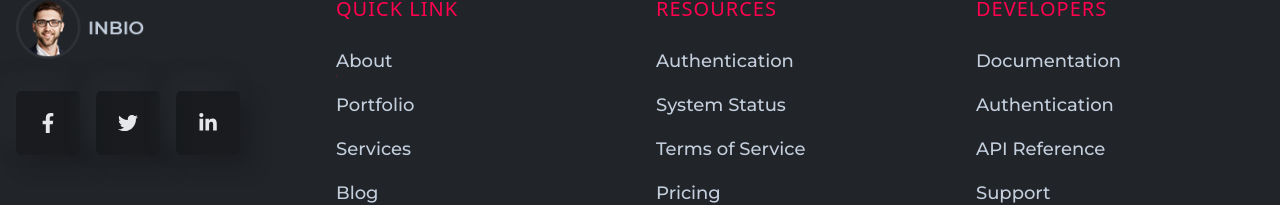
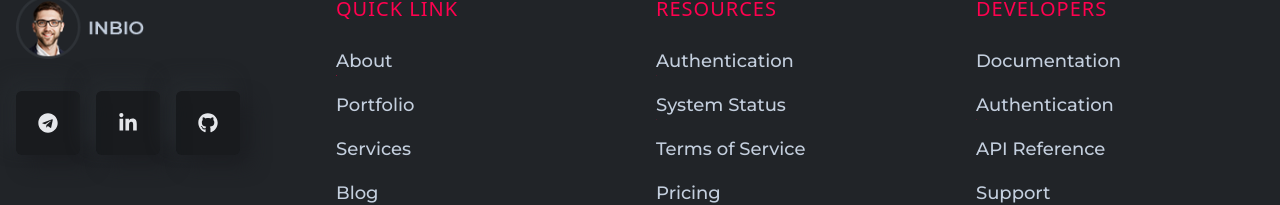
Before and after one commit to nahom-mesfin/Nahom-s_Portfolio, a React (Create React App) app: page / in a window 1280 px wide. Shown: the part 6791-6996 px from the top of the page. Built offline with nearby package versions, Linux system fonts and the light colour scheme.

Commit message:
footer links to contact me

```diff
--- a/src/components/footer/Footer.js
+++ b/src/components/footer/Footer.js
@@ -1,6 +1,6 @@
-import React from 'react'
-import { FaFacebookF, FaTwitter, FaLinkedinIn } from "react-icons/fa";
-import {logo} from "../../assets/index"
+import React from "react";
+import { FaTelegram, FaTwitter, FaLinkedinIn, FaGithub } from "react-icons/fa";
+import { logo } from "../../assets/index";
 
 const Footer = () => {
   return (
@@ -8,15 +8,25 @@ const Footer = () => {
       <div className="w-full h-full flex flex-col gap-8">
         <img className="w-32" src={logo} alt="logo" />
         <div className="flex gap-4">
-          <span className="bannerIcon">
-            <FaFacebookF />
-          </span>
-          <span className="bannerIcon">
-            <FaTwitter />
-          </span>
-          <span className="bannerIcon">
-            <FaLinkedinIn />
-          </span>
+          <a href="https://t.me/Nahom_116 " target="blank">
+            <span className="bannerIcon">
+              <FaTelegram />
+            </span>
+          </a>
+
+          <a
+            href="https://www.linkedin.com/in/nahom-mesfin-68347b275/"
+            target="blank">
+            <span className="bannerIcon">
+              <FaLinkedinIn />
+            </span>
+          </a>
+
+          <a href="https://github.com/nahom-mesfin" target="blank">
+            <span className="bannerIcon">
+              <FaGithub />
+            </span>
+          </a>
         </div>
       </div>
       <div className="w-full h-full">
@@ -132,6 +142,6 @@ const Footer = () => {
       </div>
     </div>
   );
-}
+};
 
-export default Footer
+export default Footer;
--- a/src/components/navbar/Navbar.js
+++ b/src/components/navbar/Navbar.js
@@ -1,13 +1,13 @@
-import React, { useState } from 'react'
+import React, { useState } from "react";
 import { Link } from "react-scroll";
 import { FiMenu } from "react-icons/fi";
 import { MdClose } from "react-icons/md";
 import { FaFacebookF, FaTwitter, FaLinkedinIn } from "react-icons/fa";
-import {logo} from "../../assets/index"
-import { navLinksdata } from '../../constants';
+import { logo } from "../../assets/index";
+import { navLinksdata } from "../../constants";
 
 const Navbar = () => {
-  const [showMenu, setShowMenu]=useState(false)
+  const [showMenu, setShowMenu] = useState(false);
   return (
     <div className="w-full h-24 sticky top-0 z-50 bg-bodyColor mx-auto flex justify-between items-center font-titleFont border-b-[1px] border-b-gray-600">
       <div>
@@ -18,16 +18,14 @@ const Navbar = () => {
           {navLinksdata.map(({ _id, title, link }) => (
             <li
               className="text-base font-normal text-gray-400 tracking-wide cursor-pointer hover:text-designColor duration-300"
-              key={_id}
-            >
+              key={_id}>
               <Link
                 activeClass="active"
                 to={link}
                 spy={true}
                 smooth={true}
                 offset={-70}
-                duration={500}
-              >
+                duration={500}>
                 {title}
               </Link>
             </li>
@@ -35,8 +33,7 @@ const Navbar = () => {
         </ul>
         <span
           onClick={() => setShowMenu(!showMenu)}
-          className="text-xl mdl:hidden bg-black w-10 h-10 inline-flex items-center justify-center rounded-full text-designColor cursor-pointer"
-        >
+          className="text-xl mdl:hidden bg-black w-10 h-10 inline-flex items-center justify-center rounded-full text-designColor cursor-pointer">
           <FiMenu />
         </span>
         {showMenu && (
@@ -44,18 +41,13 @@ const Navbar = () => {
             <div className="flex flex-col gap-8 py-2 relative">
               <div>
                 <img className="w-32" src={logo} alt="logo" />
-                <p className="text-sm text-gray-400 mt-2">
-                  Lorem ipsum dolor sit, amet consectetur adipisicing elit.
-                  Earum soluta perspiciatis molestias enim cum repellat, magnam
-                  exercitationem distinctio aliquid nam.
-                </p>
+                <p className="text-sm text-gray-400 mt-2">Hello Stranger</p>
               </div>
               <ul className="flex flex-col gap-4">
                 {navLinksdata.map((item) => (
                   <li
                     key={item._id}
-                    className="text-base font-normal text-gray-400 tracking-wide cursor-pointer hover:text-designColor duration-300"
-                  >
+                    className="text-base font-normal text-gray-400 tracking-wide cursor-pointer hover:text-designColor duration-300">
                     <Link
                       onClick={() => setShowMenu(false)}
                       activeClass="active"
@@ -63,8 +55,7 @@ const Navbar = () => {
                       spy={true}
                       smooth={true}
                       offset={-70}
-                      duration={500}
-                    >
+                      duration={500}>
                       {item.title}
                     </Link>
                   </li>
@@ -88,8 +79,7 @@ const Navbar = () => {
               </div>
               <span
                 onClick={() => setShowMenu(false)}
-                className="absolute top-4 right-4 text-gray-400 hover:text-designColor duration-300 text-2xl cursor-pointer"
-              >
+                className="absolute top-4 right-4 text-gray-400 hover:text-designColor duration-300 text-2xl cursor-pointer">
                 <MdClose />
               </span>
             </div>
@@ -98,6 +88,6 @@ const Navbar = () => {
       </div>
     </div>
   );
-}
+};
 
-export default Navbar
+export default Navbar;
```
